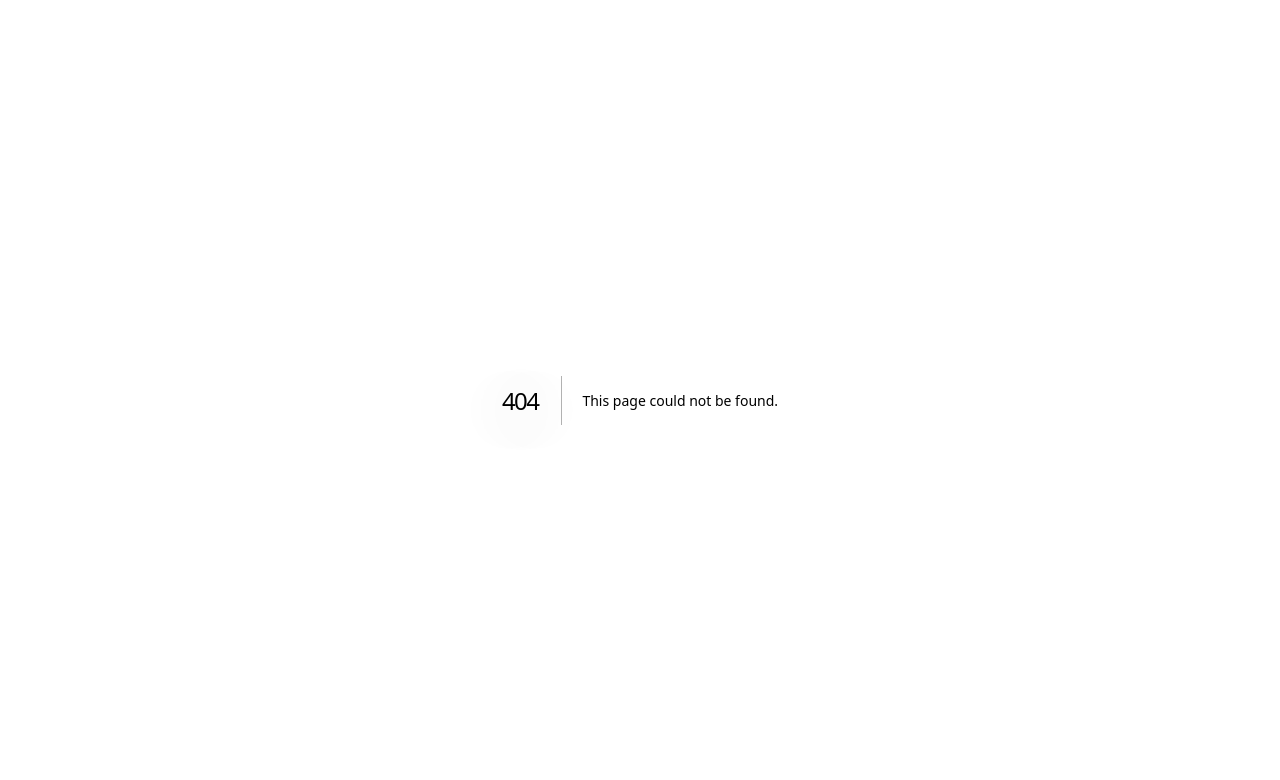
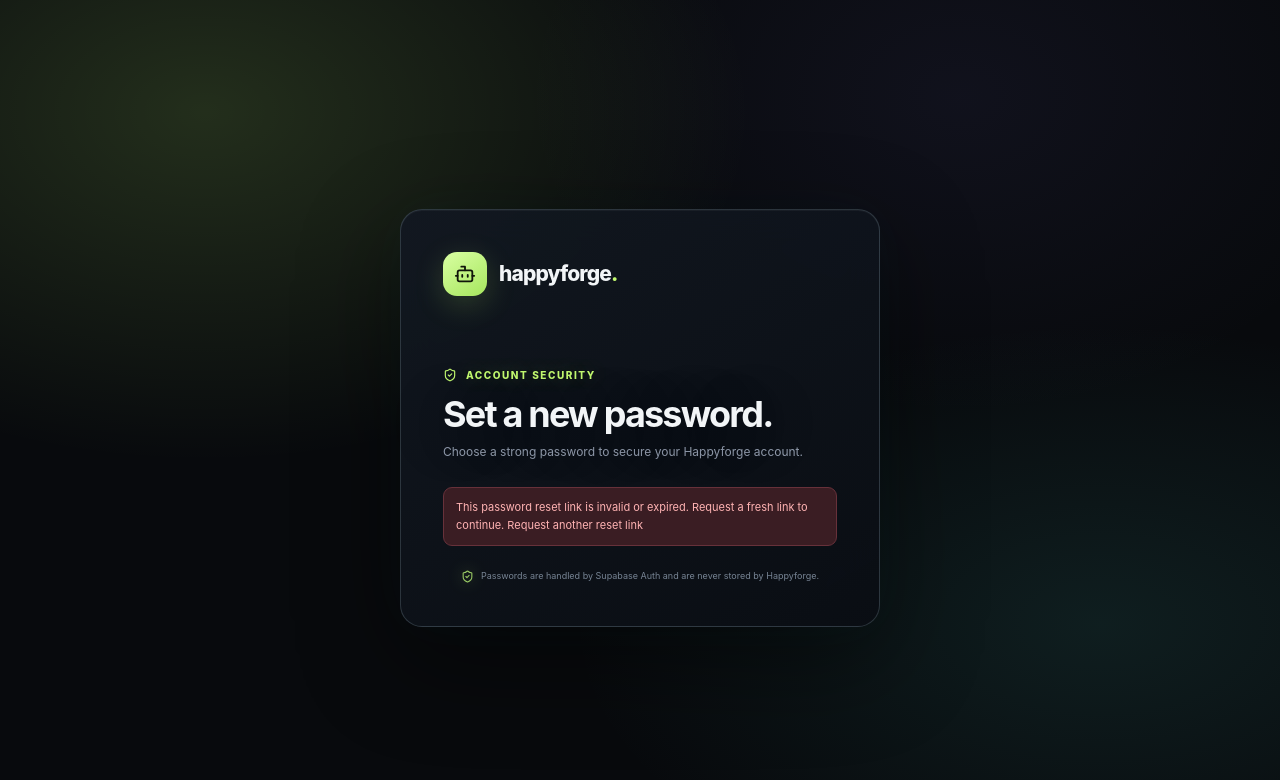
Before and after one commit to animewar3000-dot/Happyforge, a Next.js app: page /auth/update-password in a window 1280 px wide. Before the commit this address had no page. Shown: the top 780 px of the page. Built offline with nearby package versions, Linux system fonts and the light colour scheme; no server answers.

Commit message:
Add secure password update screen

```diff
--- /dev/null
+++ b/app/auth/update-password/page.tsx
@@ -0,0 +1,81 @@
+"use client";
+
+import { FormEvent, useEffect, useState } from "react";
+import Link from "next/link";
+import { ArrowRight, Bot, LockKeyhole, ShieldCheck } from "lucide-react";
+import { createClient } from "@/lib/supabase/client";
+
+export default function UpdatePasswordPage() {
+  const [checking, setChecking] = useState(true);
+  const [authorized, setAuthorized] = useState(false);
+  const [password, setPassword] = useState("");
+  const [confirmation, setConfirmation] = useState("");
+  const [busy, setBusy] = useState(false);
+  const [error, setError] = useState("");
+  const [complete, setComplete] = useState(false);
+
+  useEffect(() => {
+    let active = true;
+    void createClient().auth.getUser().then(({ data, error: authError }) => {
+      if (!active) return;
+      setAuthorized(!authError && Boolean(data.user));
+      setChecking(false);
+    }).catch(() => {
+      if (!active) return;
+      setAuthorized(false);
+      setChecking(false);
+    });
+    return () => { active = false; };
+  }, []);
+
+  async function submit(event: FormEvent<HTMLFormElement>) {
+    event.preventDefault();
+    setError("");
+    if (password !== confirmation) {
+      setError("The passwords do not match.");
+      return;
+    }
+    if (password.length < 8) {
+      setError("Choose a password with at least 8 characters.");
+      return;
+    }
+
+    setBusy(true);
+    try {
+      const { error: updateError } = await createClient().auth.updateUser({ password });
+      if (updateError) throw updateError;
+      setComplete(true);
+      setPassword("");
+      setConfirmation("");
+    } catch (err) {
+      setError(err instanceof Error ? err.message : "Your password could not be updated. Request a new reset link and try again.");
+    } finally {
+      setBusy(false);
+    }
+  }
+
+  return (
+    <main className="auth-shell auth-modern-shell">
+      <section className="auth-card" aria-labelledby="password-title">
+        <Link href="/" className="auth-brand"><span className="auth-mark"><Bot size={22} /></span><span>happyforge<span className="brand-period">.</span></span></Link>
+        <div className="auth-kicker"><ShieldCheck size={14} /> ACCOUNT SECURITY</div>
+        <h1 id="password-title">Set a new password.</h1>
+        <p className="auth-copy">Choose a strong password to secure your Happyforge account.</p>
+        {checking && <p className="auth-success" role="status">Verifying your secure reset session…</p>}
+        {!checking && !authorized && <div className="auth-error" role="alert">This password reset link is invalid or expired. Request a fresh link to continue. <Link href="/login?mode=recovery">Request another reset link</Link></div>}
+        {authorized && !complete && (
+          <form className="auth-form" onSubmit={submit}>
+            <label htmlFor="new-password">New password</label>
+            <div className="auth-input-wrap"><LockKeyhole size={17} /><input id="new-password" type="password" autoComplete="new-password" minLength={8} required value={password} onChange={event => setPassword(event.target.value)} placeholder="At least 8 characters" /></div>
+            <label htmlFor="confirm-password">Confirm new password</label>
+            <div className="auth-input-wrap"><LockKeyhole size={17} /><input id="confirm-password" type="password" autoComplete="new-password" minLength={8} required value={confirmation} onChange={event => setConfirmation(event.target.value)} placeholder="Enter the password again" /></div>
+            {error && <p className="auth-error" role="alert">{error}</p>}
+            <button className="auth-submit" type="submit" disabled={busy}>{busy ? "Updating password…" : "Update password"} <ArrowRight size={18} /></button>
+          </form>
+        )}
+        {complete && <><p className="auth-success" role="status">Your password has been updated successfully.</p><Link href="/workspace" className="auth-submit">Open your workspace <ArrowRight size={18} /></Link></>}
+        <p className="auth-footnote"><ShieldCheck size={13} /> Passwords are handled by Supabase Auth and are never stored by Happyforge.</p>
+      </section>
+    </main>
+  );
+}
```
